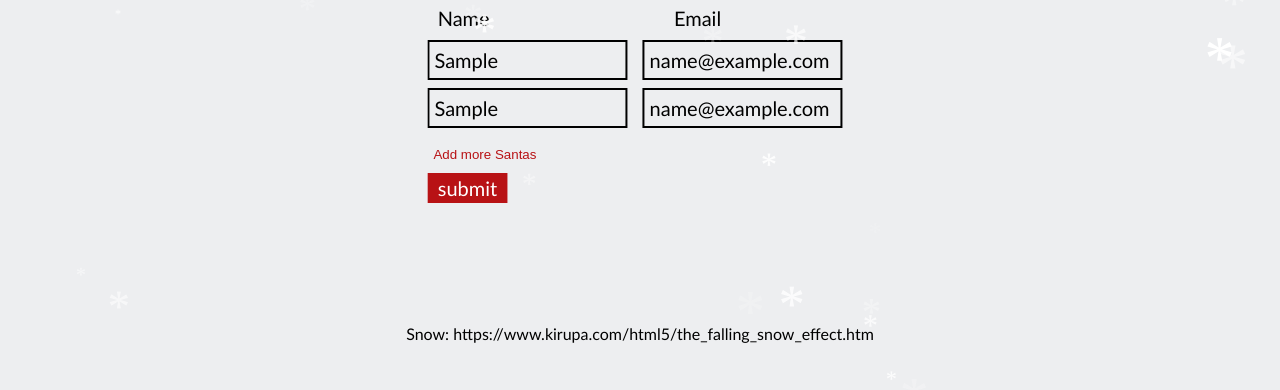
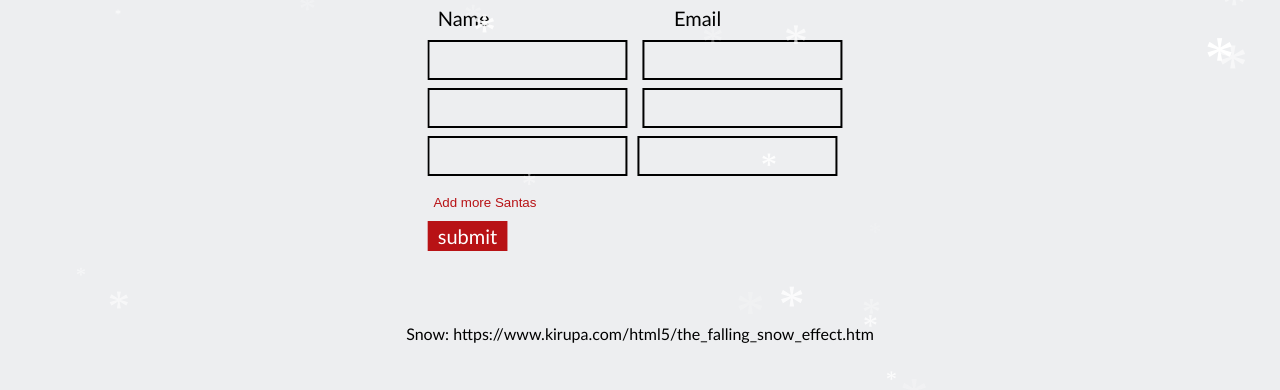
Before and after one commit to terratomic/santa, a browser extension: page client/index.html in a window 1280 px wide. Both pictures are taken after typing "Sample", "name@example.com", "Sample", "name@example.com" into the empty fields and a click on the button "Add more Santas". Shown: the part 426-816 px from the top of the page. Drawn offline with nearby package versions, Linux system fonts and the light colour scheme.

Commit message:
adding divs functioning. scrolling to be implemented

```diff
--- a/client/index.css
+++ b/client/index.css
@@ -36,7 +36,7 @@ h1 {
 
 }
 
-.person{
+#person{
 
   margin: 10px 0;
   display:block;
--- a/client/index.html
+++ b/client/index.html
@@ -20,13 +20,13 @@
           &nbsp Name &nbsp&nbsp&nbsp&nbsp&nbsp&nbsp&nbsp&nbsp&nbsp&nbsp&nbsp&nbsp&nbsp
           &nbsp&nbsp&nbsp&nbsp&nbsp&nbsp&nbsp&nbsp&nbsp&nbsp&nbsp&nbsp&nbsp&nbsp&nbsp
           &nbsp&nbsp&nbsp&nbsp Email
-    <div class = "person">
+    <div id = "person">
       <input class = "field" type="text" name = "name"/>
       <input class = "field" type = "text" name = "email" />
       <br />
       <input class = "field" type="text" name = "name"/>
       <input class = "field" type = "text" name = "email" />
-
+      <br />
     </div>
 
     <button type = "button" id = "add">
--- a/client/index.js
+++ b/client/index.js
@@ -1,57 +1,11 @@
-/*
-var express = require('express');
-var app = express();
+function addDivs(){
+  var dummy = "<input class = \"field\" type=\"text\" name = \"name\"/>"+
+"<input class = \"field\" type = \"text\" name = \"email\" />"+
+  "<br />";
+  document.getElementById('person').innerHTML+=dummy;
+}
 
-app.use(express.bodyParser());
-
-app.set('port', (process.env.PORT || 8000));
-
-app.use(express.static(__dirname + '/client'));
-
-app.post('form', function(request, response){
-    console.log(request.query.name);
-    console.log(request.query.email);
-});
-
-app.get('/', function(request, response) {
-    response.render('client/index')
-});
-
-
-app.listen(app.get('port'), function() {
-    console.log('Node app is running on port', app.get('port'));
-});
-*/
-//-----------------------------------------
-/*
 $( document ).ready(function() {
   console.log( "ready!" );
-  document.getElementById("submit").onclick = submit;
+  document.getElementById("add").onclick = addDivs;
 });
-
-function submit(){
-  var http = require('http');
-
-  var option = {
-      hostname : "localhost" ,
-      port : 8000 ,
-      method : "POST",
-      path : "/"
-  }
-
-      var request = http.request(option , function(resp){
-         resp.on("data",function(chunck){
-             console.log(chunck.toString());
-         })
-      })
-      request.end();
-
-  $( "#submit" ).click(function() {
-    $.post('../server.js', function(data){
-      alert("Data: " + data);
-    });
-  });
-
-}
-
-*/
```
